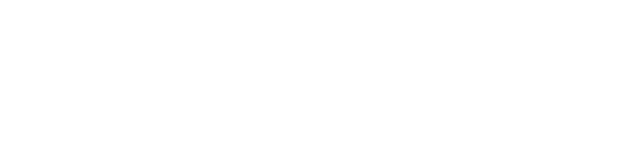
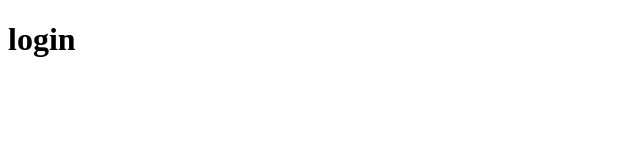
Before and after one commit to Ajay0076/Test_repository, a plain HTML site: page index.html in a window 1280 px wide. Shown: the whole page, without its empty margins (0-640 px from the left). Drawn offline with Linux system fonts and the light colour scheme.

Commit message:
Login succesful

```diff
--- a/index.html
+++ b/index.html
@@ -7,5 +7,15 @@
 </head>
 <body>
 
+    <div class="container">
+        <div class="row">
+            <div class="col col-12 col-sm-12 col-md-12">
+
+        <h1>login </h1>
+
+            </div>
+        </div>
+    </div>
+
 </body>
 </html>
```
